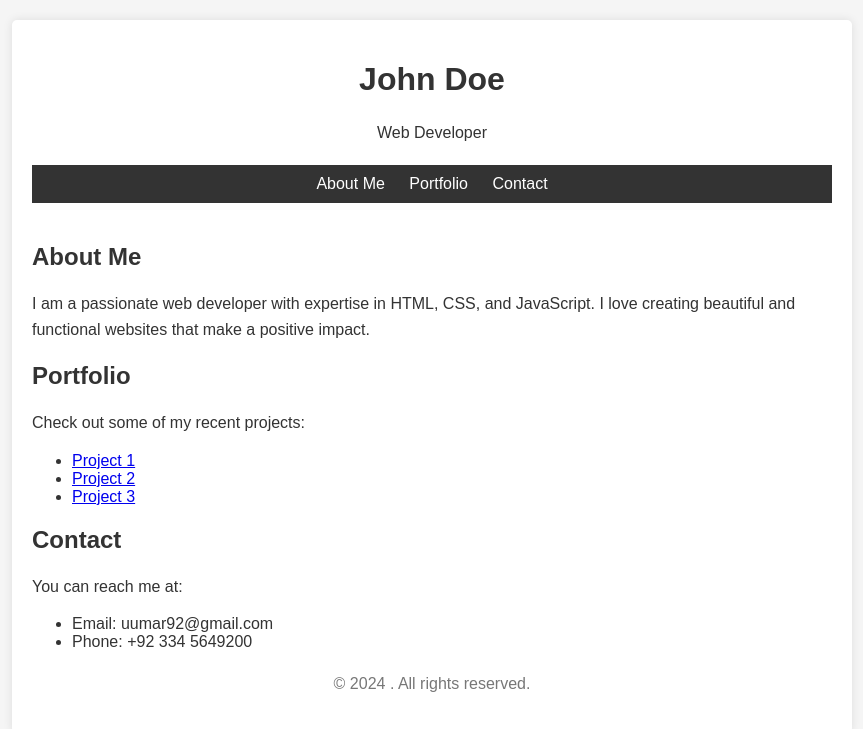
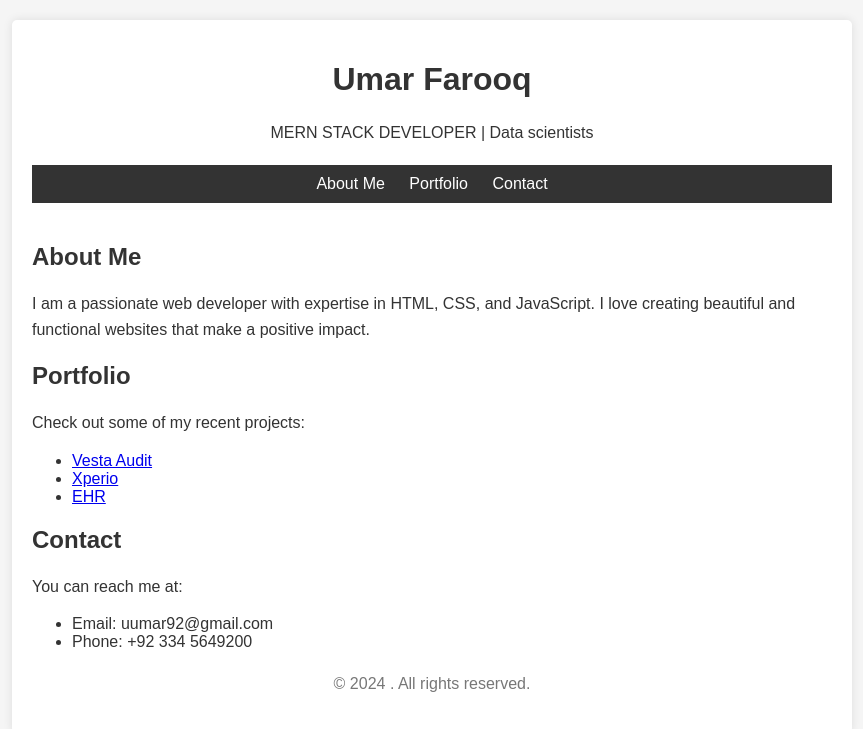
Before and after one commit to umar-dev/umar-dev.github.io, a plain HTML site: page index.html in a window 1280 px wide. Shown: the whole page, without its empty margins (208-1071 px from the left). Drawn offline with Linux system fonts and the light colour scheme.

Commit message:
Update index.html

```diff
--- a/index.html
+++ b/index.html
@@ -3,7 +3,7 @@
 <head>
     <meta charset="UTF-8">
     <meta name="viewport" content="width=device-width, initial-scale=1.0">
-    <title>My Personal Website</title>
+    <title>Umar Farooq</title>
     <style>
         body {
             font-family: Arial, sans-serif;
@@ -58,8 +58,8 @@
 
 <div class="container">
     <header class="header">
-        <h1>John Doe</h1>
-        <p>Web Developer</p>
+        <h1>Umar Farooq</h1>
+        <p> MERN STACK DEVELOPER | Data scientists</p>
     </header>
 
     <nav class="navbar">
@@ -78,9 +78,9 @@
             <h2>Portfolio</h2>
             <p>Check out some of my recent projects:</p>
             <ul>
-                <li><a href="#">Project 1</a></li>
-                <li><a href="#">Project 2</a></li>
-                <li><a href="#">Project 3</a></li>
+                <li><a href="#">Vesta Audit</a></li>
+                <li><a href="#"> Xperio </a></li>
+                <li><a href="#"> EHR </a></li>
             </ul>
         </section>
 
```
